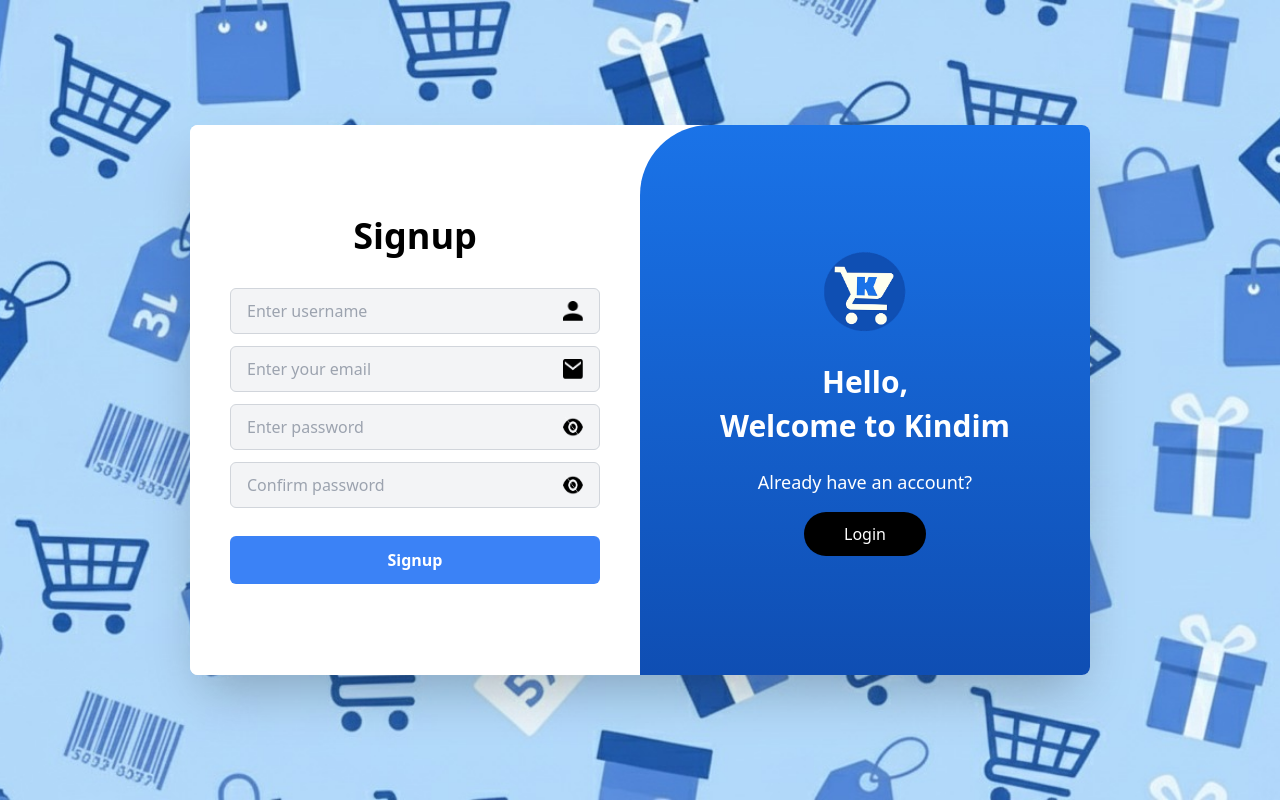
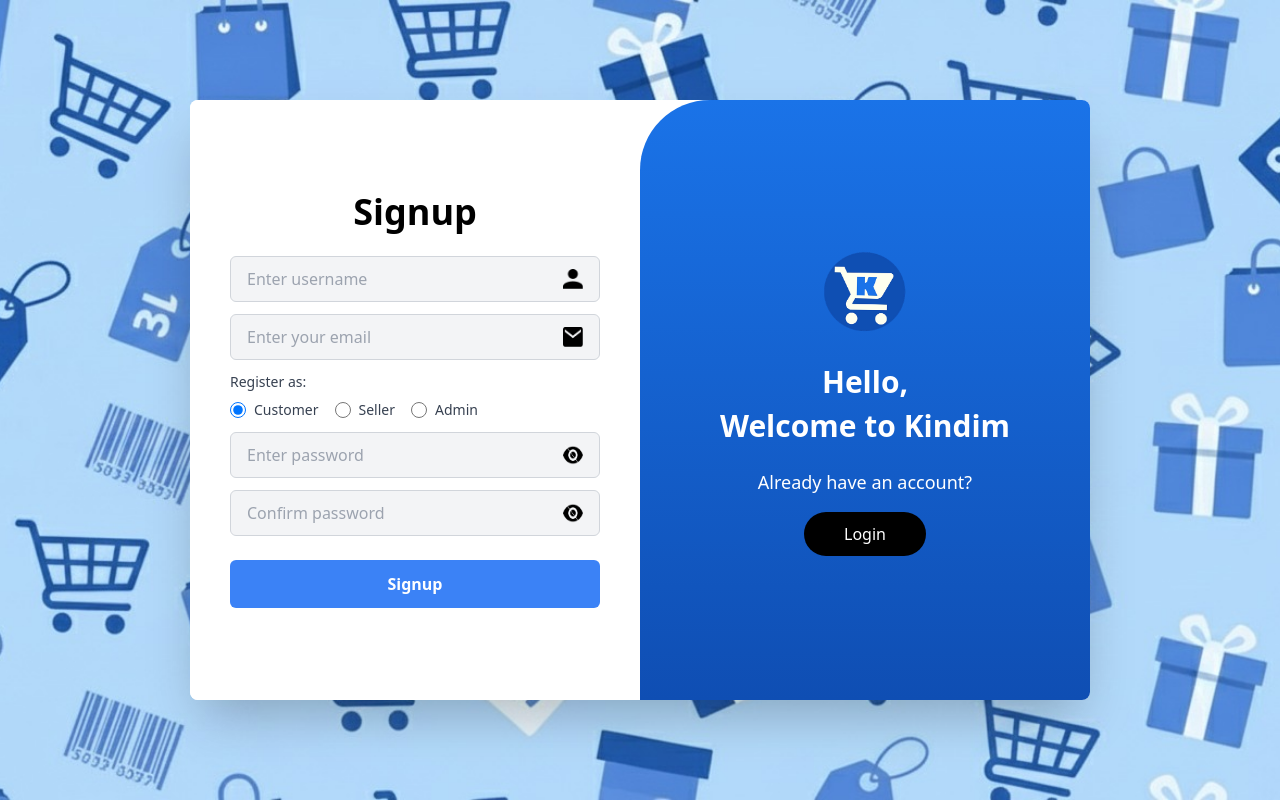
Before and after one commit to Krijal012/Kindim_37B, a React (Vite) app in the folder client/: page /signup in a window 1280 px wide. Built offline with nearby package versions, Linux system fonts and the light colour scheme.

Commit message:
added registered as for now

```diff
--- a/client/src/pages/public/LoginPage.jsx
+++ b/client/src/pages/public/LoginPage.jsx
@@ -12,7 +12,6 @@
 import { LoginSchema } from "../../schema/login.schemas";
 import { useApi } from "../../hooks/useAPI";
 import { Link } from "react-router-dom";
-
 
 const LoginPage = ({ onLogin }) => {
   const navigate = useNavigate();
@@ -29,16 +28,27 @@
   });
 
   const handleLogin = async (loginData) => {
-    console.log(loginData)
+    console.log(loginData);
     try {
       setBackendError("");
       const res = await callApi("POST", "/auth/login", { data: loginData });
       console.log(res);
 
+      // Save token, email, and role to localStorage
       localStorage.setItem("access_token", res.data.access_token);
       localStorage.setItem("userEmail", loginData.email);
+      localStorage.setItem("userRole", res.data.role); // Save role
+
       if (onLogin) onLogin();
-      navigate("/rewarddashboard", { replace: true });
+
+      // Redirect based on role
+      if (res.data.role === "admin") {
+        navigate("/admin-dashboard", { replace: true });
+      } else if (res.data.role === "seller") {
+        navigate("/seller-dashboard", { replace: true });
+      } else {
+        navigate("/", { replace: true }); // Customer goes to products
+      }
     } catch (err) {
       setBackendError(err.message || "Login failed");
     }
@@ -54,12 +64,14 @@
       style={{ backgroundImage: `url(${backgroundImage})` }}
     >
       <div className="w-[800px] h-[500px] rounded-lg shadow-2xl flex overflow-hidden bg-white">
-
+        {/* Left Side - Blue Section */}
         <div className="w-1/2 relative">
           <div className="absolute inset-0 bg-gradient-to-b from-[#1A73E8] to-[#0F4EB3] rounded-tr-[70px] flex flex-col justify-center items-center text-white p-6">
             <img src={logoIcon} className="w-20 h-20 mb-6" alt="Logo" />
             <h3 className="text-3xl font-bold mb-2 text-center">Hello,</h3>
-            <h2 className="text-3xl font-bold mb-4 text-center">Welcome to Kindim</h2>
+            <h2 className="text-3xl font-bold mb-4 text-center">
+              Welcome to Kindim
+            </h2>
             <p className="mb-3">Don't have an account?</p>
             <button
               className="px-8 py-2 bg-black rounded-full hover:bg-gray-800"
@@ -70,6 +82,7 @@
           </div>
         </div>
 
+        {/* Right Side - Form */}
         <div className="w-1/2 flex flex-col justify-center items-center p-8">
           <h3 className="text-3xl font-bold mb-6">Login</h3>
 
@@ -81,7 +94,7 @@
             onSubmit={handleSubmit(handleLogin)}
             className="w-full flex flex-col gap-4"
           >
-
+            {/* Email */}
             <div>
               <div className={inputWrapper}>
                 <input
@@ -91,14 +104,18 @@
                   className={inputStyle}
                   maxLength={50}
                 />
-                <img src={emailIcon} className="w-5 h-5 ml-2" alt="Email Icon" />
+                <img
+                  src={emailIcon}
+                  className="w-5 h-5 ml-2"
+                  alt="Email Icon"
+                />
               </div>
               <p className="text-red-600 text-sm mt-1 text-left">
                 {errors.email?.message}
               </p>
             </div>
 
-
+            {/* Password */}
             <div>
               <div className={inputWrapper}>
                 <input
@@ -116,10 +133,9 @@
                 />
               </div>
               <div className="text-right mt-1">
-
-                  <Link
+                <Link
                   to="/forgotpass"
-                  className="text-black-500 text-sm hover:underline"
+                  className="text-blue-500 text-sm hover:underline"
                 >
                   Forgot Password?
                 </Link>
@@ -129,7 +145,8 @@
               </p>
             </div>
 
-            <button className="mt-4 bg-blue-500 text-white py-2 rounded-md">
+            {/* Login Button */}
+            <button className="mt-4 bg-blue-500 text-white py-2 rounded-md hover:bg-blue-600">
               Login
             </button>
           </form>
--- a/client/src/pages/public/SignupPage.jsx
+++ b/client/src/pages/public/SignupPage.jsx
@@ -18,6 +18,7 @@
   const [showPassword, setShowPassword] = useState(false);
   const [showConfirm, setShowConfirm] = useState(false);
   const [backendSuccess, setBackendSuccess] = useState("");
+  const [selectedRole, setSelectedRole] = useState("customer");
 
   const {
     register,
@@ -32,7 +33,10 @@
   const handleRegister = async (data) => {
     try {
       setBackendSuccess("");
-      const res = await callApi("POST", "/auth/register", { data });
+      // Add role to registration data
+      const res = await callApi("POST", "/auth/register", {
+        data: { ...data, role: selectedRole }
+      });
       setBackendSuccess(res.message || "Registered successfully");
       setTimeout(() => navigate("/login"), 1500);
     } catch (err) {
@@ -49,10 +53,10 @@
       className="min-h-screen flex items-center justify-center bg-cover bg-center p-4"
       style={{ backgroundImage: `url(${backgroundImage})` }}
     >
-      <div className="w-[900px] h-[550px] rounded-lg shadow-2xl flex overflow-hidden bg-white">
+      <div className="w-[900px] h-[600px] rounded-lg shadow-2xl flex overflow-hidden bg-white">
         {/* Left Side - Form */}
         <div className="w-1/2 flex flex-col justify-center items-center px-10 py-8 bg-white">
-          <h3 className="text-4xl font-bold mb-8">Signup</h3>
+          <h3 className="text-4xl font-bold mb-6">Signup</h3>
 
           {error && (
             <p className="text-red-600 text-sm mb-2 w-full text-center">
@@ -109,6 +113,50 @@
               )}
             </div>
 
+            {/* Role Selection */}
+            <div>
+              <label className="text-sm font-medium text-gray-700 mb-2 block">
+                Register as:
+              </label>
+              <div className="flex gap-4">
+                <label className="flex items-center cursor-pointer">
+                  <input
+                    type="radio"
+                    name="role"
+                    value="customer"
+                    checked={selectedRole === "customer"}
+                    onChange={(e) => setSelectedRole(e.target.value)}
+                    className="w-4 h-4 text-blue-600 cursor-pointer"
+                  />
+                  <span className="ml-2 text-sm text-gray-700">Customer</span>
+                </label>
+
+                <label className="flex items-center cursor-pointer">
+                  <input
+                    type="radio"
+                    name="role"
+                    value="seller"
+                    checked={selectedRole === "seller"}
+                    onChange={(e) => setSelectedRole(e.target.value)}
+                    className="w-4 h-4 text-blue-600 cursor-pointer"
+                  />
+                  <span className="ml-2 text-sm text-gray-700">Seller</span>
+                </label>
+
+                <label className="flex items-center cursor-pointer">
+                  <input
+                    type="radio"
+                    name="role"
+                    value="admin"
+                    checked={selectedRole === "admin"}
+                    onChange={(e) => setSelectedRole(e.target.value)}
+                    className="w-4 h-4 text-blue-600 cursor-pointer"
+                  />
+                  <span className="ml-2 text-sm text-gray-700">Admin</span>
+                </label>
+              </div>
+            </div>
+
             {/* Password */}
             <div>
               <div className={inputWrapper}>
@@ -161,7 +209,7 @@
             <button
               type="submit"
               disabled={loading}
-              className="mt-4 bg-blue-500 text-white py-3 rounded-md font-semibold hover:bg-blue-600 disabled:opacity-50 disabled:cursor-not-allowed transition"
+              className="mt-3 bg-blue-500 text-white py-3 rounded-md font-semibold hover:bg-blue-600 disabled:opacity-50 disabled:cursor-not-allowed transition"
             >
               {loading ? "Signing up..." : "Signup"}
             </button>
```
Also changed, not shown: 2 other files (tests, documents, lock files or other folders).
